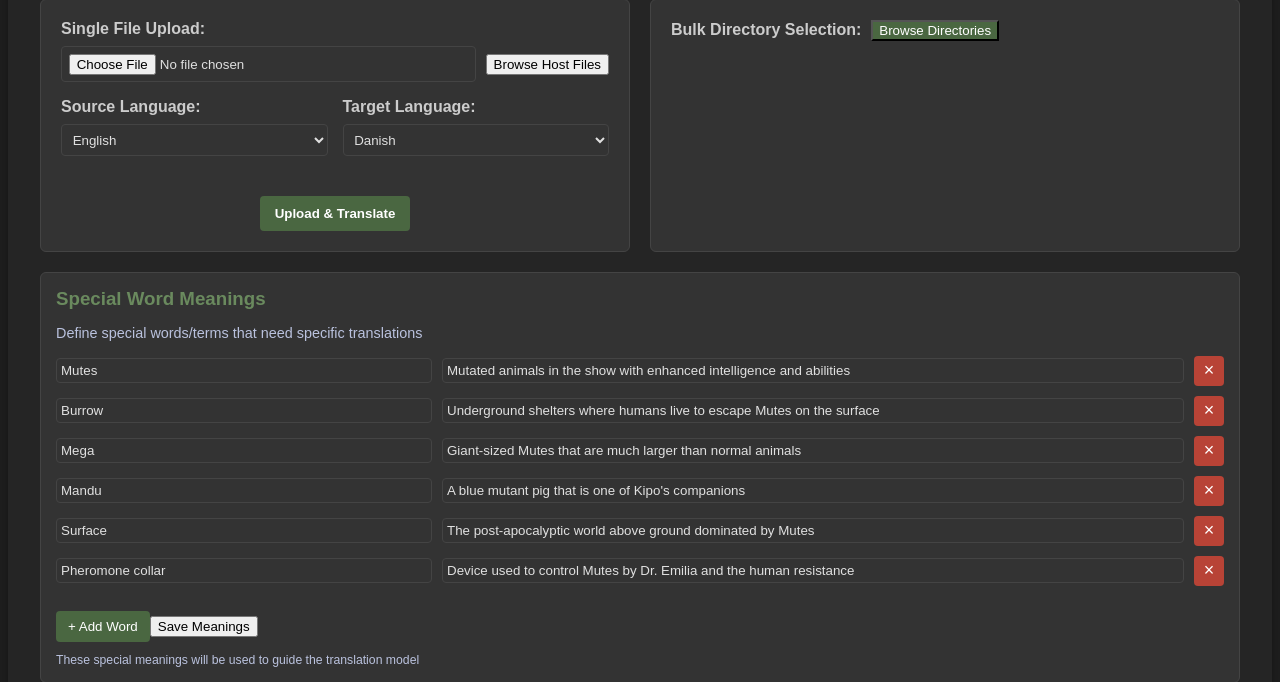
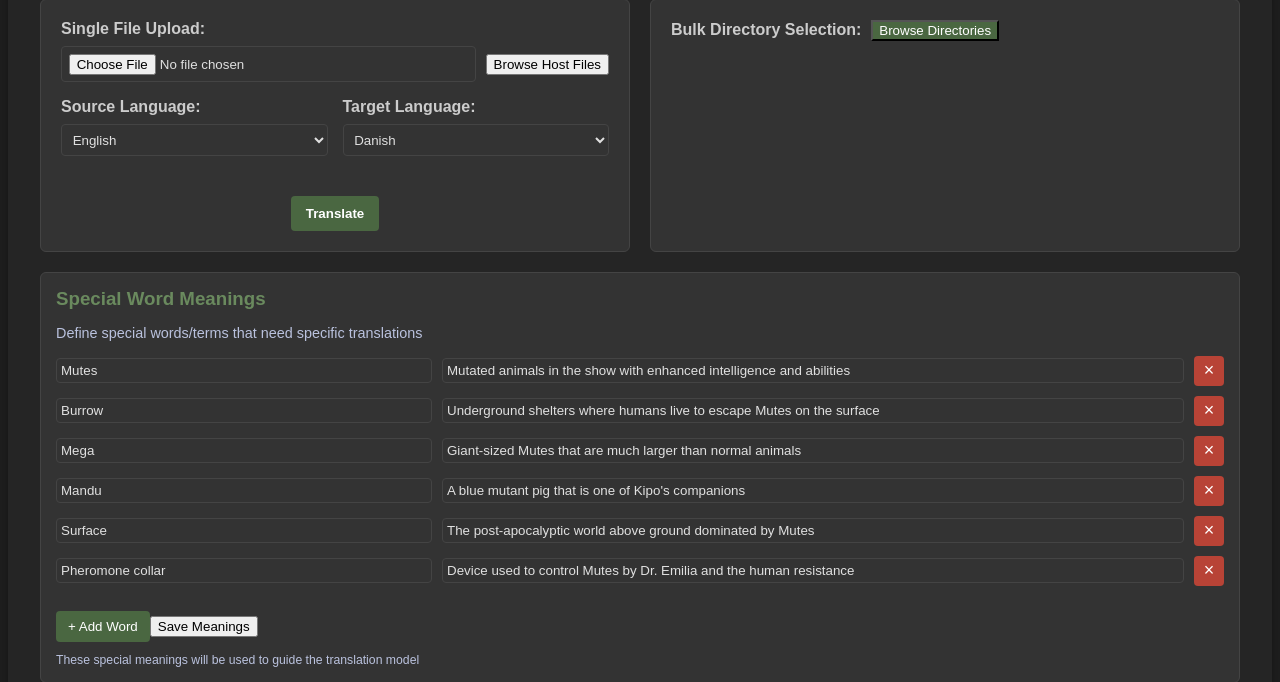
Before and after one commit to icewall905/sub, a Flask app: page / in a window 1280 px wide. Shown: the part 498-1180 px from the top of the page. Run offline with Flask 3, Linux system fonts and the light colour scheme; data that the repository does not hold is empty; parts of the project's set-up code (start-up, migrations or seed data) failed here and were passed over; some libraries are stand-ins or nearby versions.

Commit message:
Update upload button text to 'Translate' for clarity

```diff
--- a/templates/index.html
+++ b/templates/index.html
@@ -75,7 +75,7 @@
                         </div>
 
                         <div class="submit-container">
-                            <button type="submit" class="upload-button">Upload & Translate</button>
+                            <button type="submit" class="upload-button">Translate</button>
                         </div>
                     </form>
 
```
